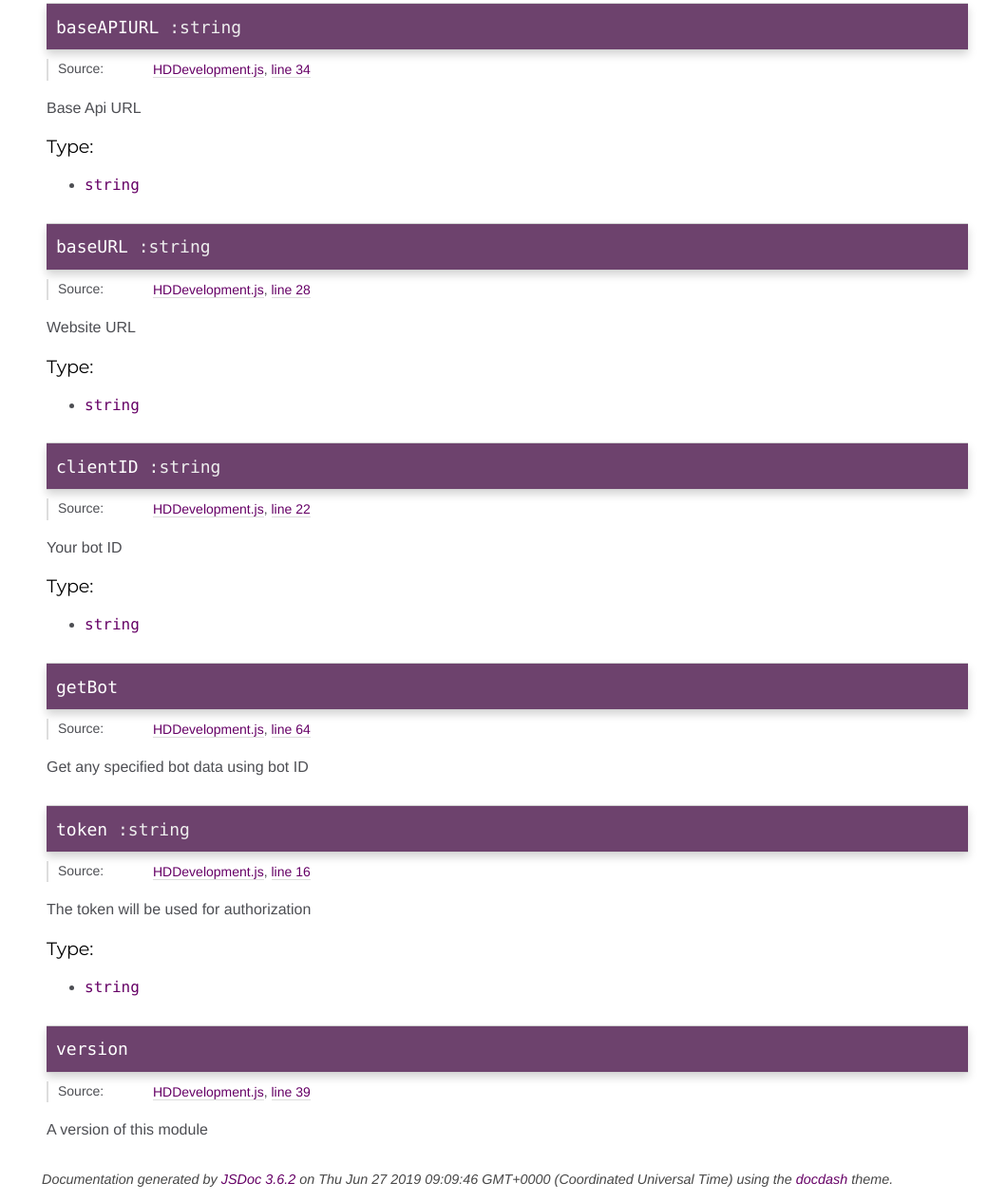
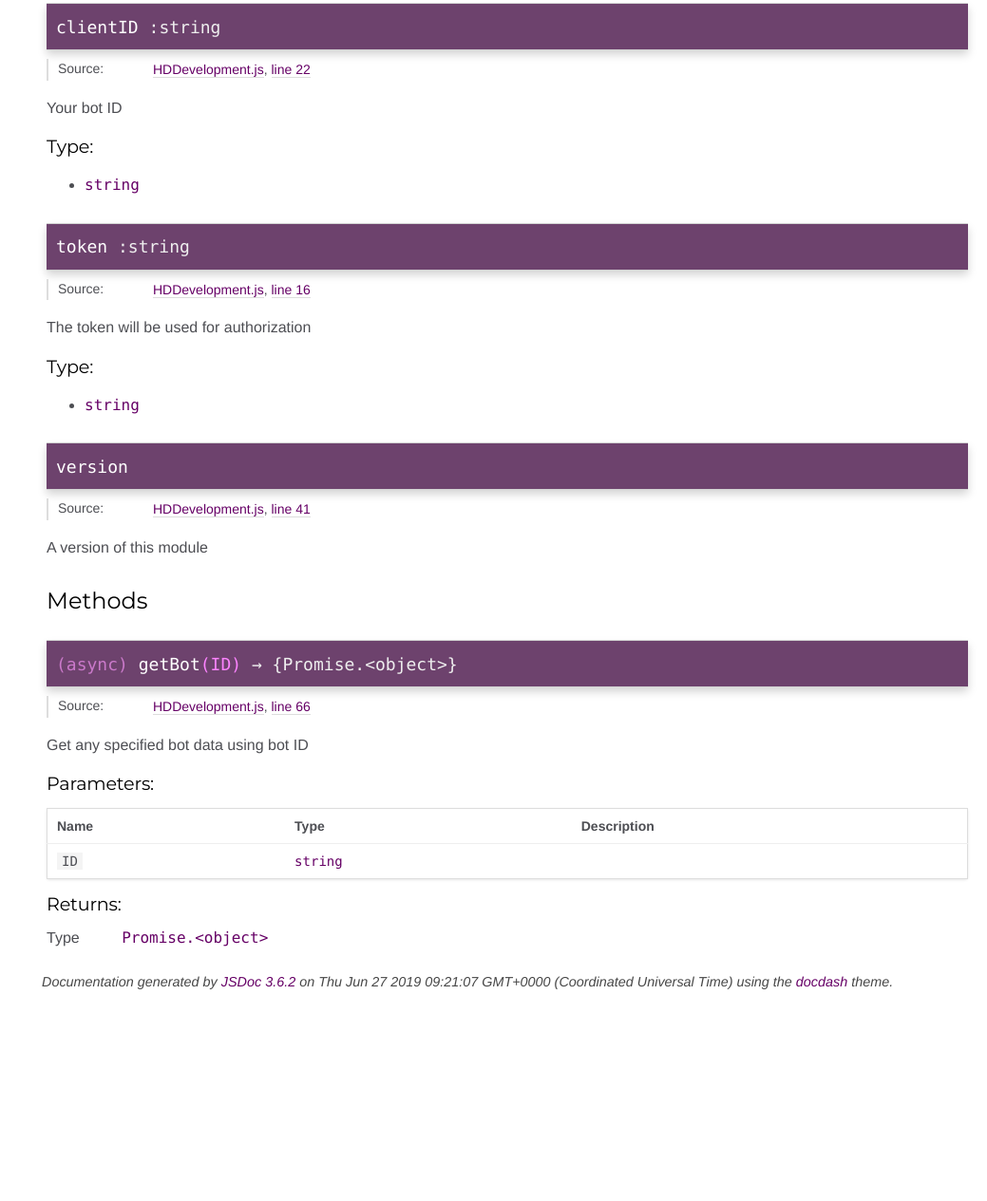
Before and after one commit to HD-Development/hdapi.js, a website: page docs/HDDevelopment.html in a window 1280 px wide. Shown: the part 482-1747 px from the top of the page at 95% size, without its empty margins (241-1280 px from the left). After the commit the page ends 1539 px from the top, so only its background shows below. Drawn offline with Linux system fonts and the light colour scheme.

Commit message:
Oops my bad

```diff
--- a/docs/HDDevelopment.html
+++ b/docs/HDDevelopment.html
@@ -30,7 +30,7 @@
 
 <nav >
 
-    <h2><a href="index.html">Home</a></h2><h3>Classes</h3><ul><li><a href="HDDevelopment.html">HDDevelopment</a></li></ul>
+    <h2><a href="index.html">Home</a></h2><h3>Classes</h3><ul><li><a href="HDDevelopment.html">HDDevelopment</a><ul class='methods'><li data-type='method'><a href="HDDevelopment.html#getBot">getBot</a></li></ul></li></ul>
 </nav>
 
 <div id="main">
@@ -165,152 +165,6 @@
 
 
 
-<h4 class="name" id="baseAPIURL"><span class="type-signature"></span>baseAPIURL<span class="type-signature"> :string</span></h4>
-
-
-
-
-
-<dl class="details">
-
-
-    <dt class="tag-source">Source:</dt>
-    <dd class="tag-source"><ul class="dummy"><li>
-        <a href="HDDevelopment.js.html">HDDevelopment.js</a>, <a href="HDDevelopment.js.html#line34">line 34</a>
-    </li></ul></dd>
-
-
-
-
-
-
-
-
-
-
-
-
-
-
-
-
-
-
-
-
-
-
-
-
-
-
-
-
-
-
-
-</dl>
-
-
-
-
-
-<div class="description">
-    <p>Base Api URL</p>
-</div>
-
-
-
-    <h5>Type:</h5>
-    <ul>
-        <li>
-
-<span class="param-type">string</span>
-
-
-        </li>
-    </ul>
-
-
-
-
-
-
-
-
-<h4 class="name" id="baseURL"><span class="type-signature"></span>baseURL<span class="type-signature"> :string</span></h4>
-
-
-
-
-
-<dl class="details">
-
-
-    <dt class="tag-source">Source:</dt>
-    <dd class="tag-source"><ul class="dummy"><li>
-        <a href="HDDevelopment.js.html">HDDevelopment.js</a>, <a href="HDDevelopment.js.html#line28">line 28</a>
-    </li></ul></dd>
-
-
-
-
-
-
-
-
-
-
-
-
-
-
-
-
-
-
-
-
-
-
-
-
-
-
-
-
-
-
-
-</dl>
-
-
-
-
-
-<div class="description">
-    <p>Website URL</p>
-</div>
-
-
-
-    <h5>Type:</h5>
-    <ul>
-        <li>
-
-<span class="param-type">string</span>
-
-
-        </li>
-    </ul>
-
-
-
-
-
-
-
-
 <h4 class="name" id="clientID"><span class="type-signature"></span>clientID<span class="type-signature"> :string</span></h4>
 
 
@@ -376,69 +230,6 @@
 
         </li>
     </ul>
-
-
-
-
-
-
-
-
-<h4 class="name" id="getBot"><span class="type-signature"></span>getBot<span class="type-signature"></span></h4>
-
-
-
-
-
-<dl class="details">
-
-
-    <dt class="tag-source">Source:</dt>
-    <dd class="tag-source"><ul class="dummy"><li>
-        <a href="HDDevelopment.js.html">HDDevelopment.js</a>, <a href="HDDevelopment.js.html#line64">line 64</a>
-    </li></ul></dd>
-
-
-
-
-
-
-
-
-
-
-
-
-
-
-
-
-
-
-
-
-
-
-
-
-
-
-
-
-
-
-
-</dl>
-
-
-
-
-
-<div class="description">
-    <p>Get any specified bot data using bot ID</p>
-</div>
-
-
 
 
 
@@ -531,7 +322,7 @@
 
     <dt class="tag-source">Source:</dt>
     <dd class="tag-source"><ul class="dummy"><li>
-        <a href="HDDevelopment.js.html">HDDevelopment.js</a>, <a href="HDDevelopment.js.html#line39">line 39</a>
+        <a href="HDDevelopment.js.html">HDDevelopment.js</a>, <a href="HDDevelopment.js.html#line41">line 41</a>
     </li></ul></dd>
 
 
@@ -585,6 +376,164 @@
 
 
 
+        <h3 class="subsection-title">Methods</h3>
+
+
+
+
+
+
+    <h4 class="name" id="getBot"><span class="type-signature">(async) </span>getBot<span class="signature">(ID)</span><span class="type-signature"> &rarr; {Promise.&lt;object>}</span></h4>
+
+
+
+
+
+
+<dl class="details">
+
+
+    <dt class="tag-source">Source:</dt>
+    <dd class="tag-source"><ul class="dummy"><li>
+        <a href="HDDevelopment.js.html">HDDevelopment.js</a>, <a href="HDDevelopment.js.html#line66">line 66</a>
+    </li></ul></dd>
+
+
+
+
+
+
+
+
+
+
+
+
+
+
+
+
+
+
+
+
+
+
+
+
+
+
+
+
+
+
+
+</dl>
+
+
+
+
+
+<div class="description">
+    <p>Get any specified bot data using bot ID</p>
+</div>
+
+
+
+
+
+
+
+
+
+
+
+    <h5>Parameters:</h5>
+
+
+<table class="params">
+    <thead>
+    <tr>
+
+        <th>Name</th>
+
+
+        <th>Type</th>
+
+
+
+
+
+        <th class="last">Description</th>
+    </tr>
+    </thead>
+
+    <tbody>
+
+
+        <tr>
+
+                <td class="name"><code>ID</code></td>
+
+
+            <td class="type">
+
+
+<span class="param-type">string</span>
+
+
+
+            </td>
+
+
+
+
+
+            <td class="description last"></td>
+        </tr>
+
+
+    </tbody>
+</table>
+
+
+
+
+
+
+
+
+
+
+
+
+
+
+
+
+<h5>Returns:</h5>
+
+
+
+
+<dl class="param-type">
+    <dt>
+        Type
+    </dt>
+    <dd>
+
+<span class="param-type">Promise.&lt;object></span>
+
+
+    </dd>
+</dl>
+
+
+
+
+
+
+
 
 
 
@@ -603,7 +552,7 @@
 <br class="clear">
 
 <footer>
-    Documentation generated by <a href="https://github.com/jsdoc3/jsdoc">JSDoc 3.6.2</a> on Thu Jun 27 2019 09:09:46 GMT+0000 (Coordinated Universal Time) using the <a href="https://github.com/clenemt/docdash">docdash</a> theme.
+    Documentation generated by <a href="https://github.com/jsdoc3/jsdoc">JSDoc 3.6.2</a> on Thu Jun 27 2019 09:21:07 GMT+0000 (Coordinated Universal Time) using the <a href="https://github.com/clenemt/docdash">docdash</a> theme.
 </footer>
 
 <script>prettyPrint();</script>
--- a/package.json
+++ b/package.json
@@ -1,6 +1,6 @@
 {
   "name": "hdapi.js",
-  "version": "0.3.6",
+  "version": "0.3.7",
   "description": "A simple library for connecting with the https://hd-development.glitch.me API.",
   "main": "./src/index.js",
   "scripts": {
--- a/src/HDDevelopment.js
+++ b/src/HDDevelopment.js
@@ -24,12 +24,14 @@ class HDDevelopment {
 		/**
 		* Website URL
 		* @type {string}
+		* @private
 		*/
 		this.baseURL = 'hd-development.glitch.me';
 
 		/**
 		* Base Api URL
 		* @type {string}
+		* @private
 		*/
 		this.baseAPIURL = this.baseURL + '/api';
 
@@ -61,7 +63,7 @@ class HDDevelopment {
     * @param {string} ID
     * @returns {Promise<object>}
     */
-    getBot = async (ID) => {
+    async getBot(ID) {
       if (!ID || !this.clientID) throw new ReferenceError('[HDAPI:getBot] The bot ID must be supplied.');
       var userID = ID || this.clientID;
       const response = await request.get(`bots/${userID}`);
```
Also changed, not shown: docs/HDDevelopment.js.html (+5 -3 lines), docs/index.html (+2 -2 lines). Lines whose indentation alone changed are shown as unchanged.
